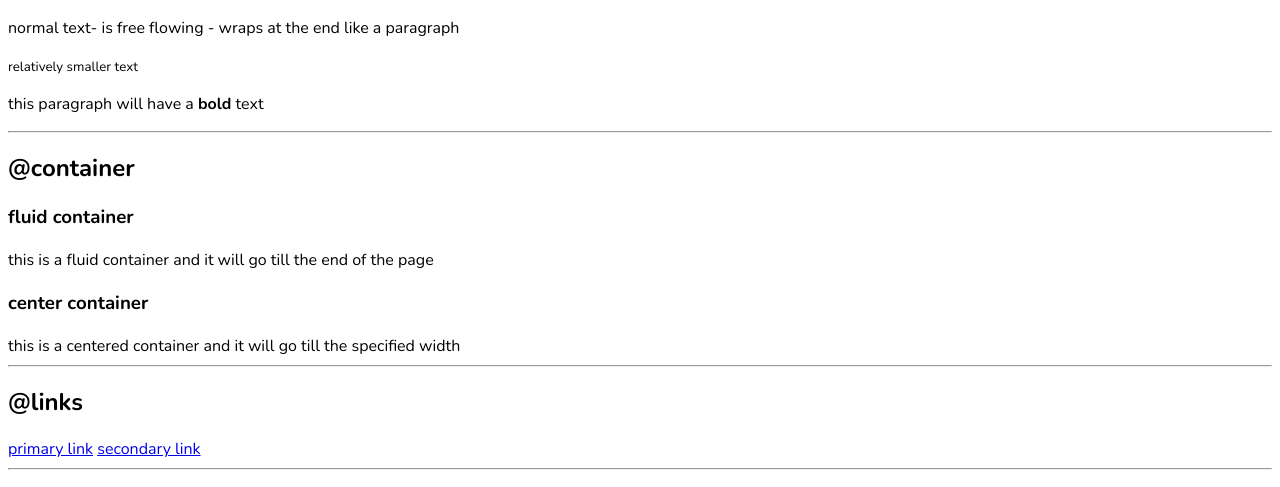
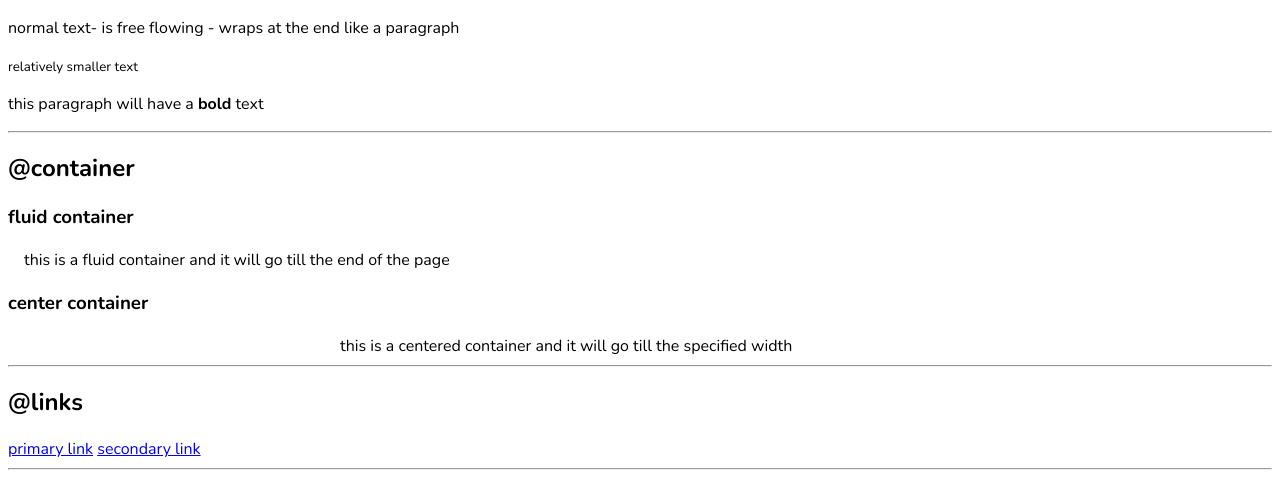
Before and after one commit to lekkha/camp-comp-lib, a plain HTML site: page index.html in a window 1280 px wide. Shown: the part 299-786 px from the top of the page. Drawn offline with nearby package versions, Linux system fonts and the light colour scheme.

Commit message:
container

```diff
--- a/index.html
+++ b/index.html
@@ -24,10 +24,10 @@
     <h2>@container</h2>
 
     <h3>fluid container</h3>
-    <div>this is a fluid container and it will go till the end of the page</div>
+    <div class = "container">this is a fluid container and it will go till the end of the page</div>
 
     <h3>center container</h3>
-    <div>this is a centered container and it will go till the specified width</div>
+    <div class = "container container-center">this is a centered container and it will go till the specified width</div>
 
     <hr>
 
--- a/styles.css
+++ b/styles.css
@@ -4,3 +4,14 @@ body{
     font-family : 'Nunito',
     sans-serif;
 }
+
+/** container **/
+.container {
+    padding-left: 1rem;
+    padding-right: 1rem;
+}
+
+.container-center {
+    max-width: 600px;
+    margin: auto;
+}
```
